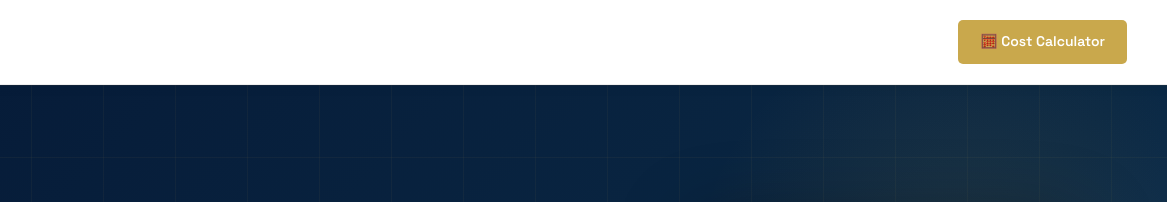
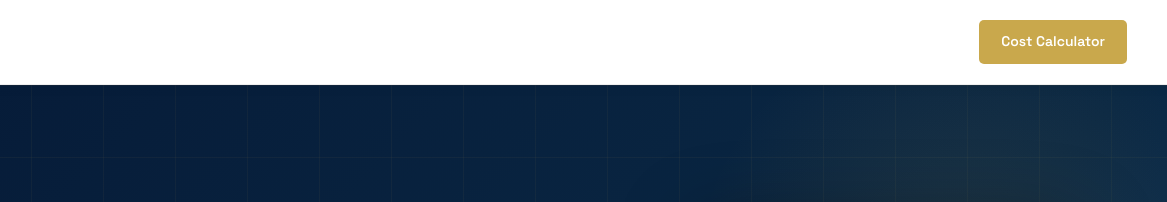
Before and after one commit to 3S-dubai/fast-business-setup-dubai, a plain HTML site: page index.html in a window 1280 px wide. Shown: the top 202 px of the page, 113-1280 px from the left. Drawn offline with Linux system fonts and the light colour scheme.

Commit message:
Update index.html

```diff
--- a/index.html
+++ b/index.html
@@ -196,7 +196,7 @@
 
 <nav class="topbar">
   <img src="https://3sbusinessme.com/wp-content/uploads/2024/05/Untitled-design-91-e1769077545447.png" alt="3S Business Services">
-  <a href="#calculator" class="topbar-cta">🧮 Cost Calculator</a>
+  <a href="#calculator" class="topbar-cta">Cost Calculator</a>
 </nav>
 
 <section class="hero">
```
